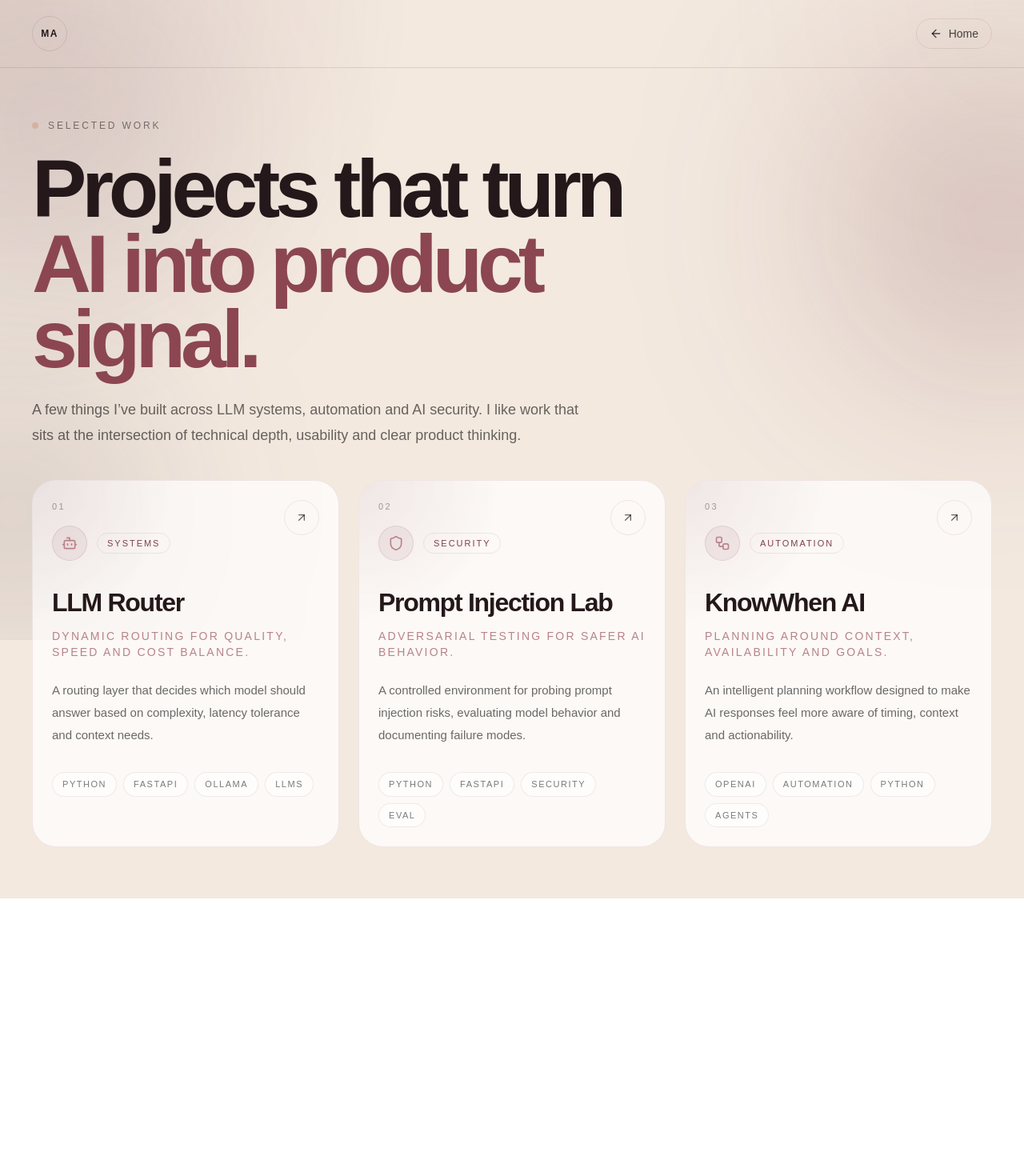
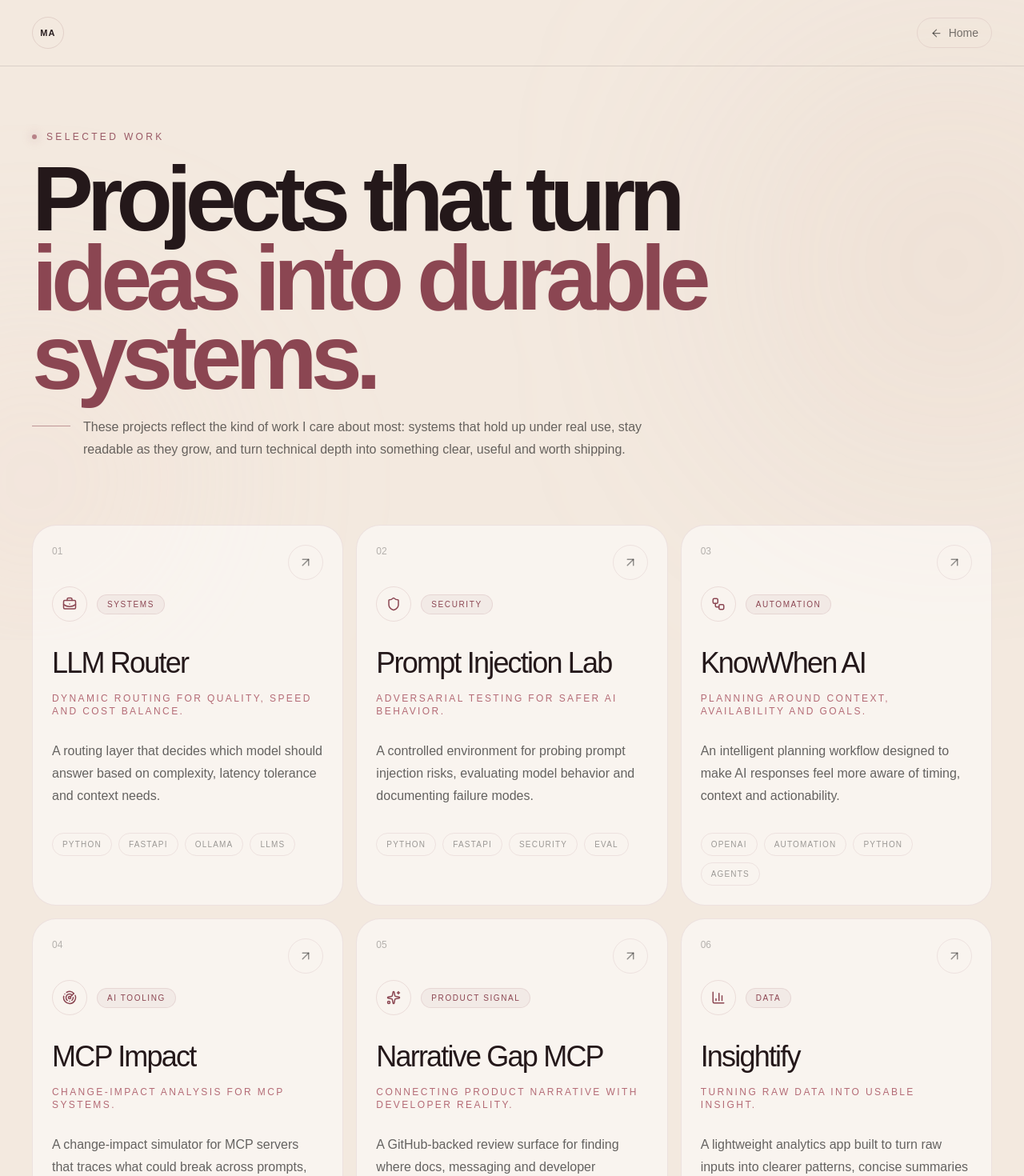
Before and after one commit to mahekara28/mahek-portfolio, a Next.js app: page /projects in a window 1280 px wide. Shown: the top 1470 px of the page at 80% size. Before the commit the page ends 1123 px from the top, so only its background shows below. Built offline with nearby package versions, Linux system fonts and the light colour scheme.

Commit message:
Home summary updated

```diff
--- a/app/blog/llm-routing/page.tsx
+++ b/app/blog/llm-routing/page.tsx
@@ -67,7 +67,7 @@ export default function LLMRoutingPage() {
               />
               <MetaBlock
                 label="Published"
-                value="September 2026"
+                value="August 2026"
                 isDark={isDark}
               />
               <MetaBlock
--- a/app/page.tsx
+++ b/app/page.tsx
@@ -794,7 +794,7 @@ export default function Home() {
               </Link>
 
               <a
-                href="https://drive.google.com/file/d/1HB3XFQCsMgmZfF50zjjNN6900j-cZDok/view?usp=sharing"
+                href="https://drive.google.com/file/d/1ieDdXUTnlAKEhHyRuVNN0C0Y5Sn8vDR3/view?usp=sharing"
                 target="_blank"
                 rel="noreferrer"
                 className={`inline-flex h-14 min-w-[8.9rem] flex-1 items-center justify-center gap-2 rounded-full border-[1.25px] px-4 text-[15px] backdrop-blur-sm shadow-[inset_0_0_0_1px_rgba(255,255,255,0.02)] transition duration-300 sm:flex-none sm:px-7 ${
--- a/app/projects/page.tsx
+++ b/app/projects/page.tsx
@@ -5,77 +5,118 @@ import { motion } from "motion/react";
 import {
   ArrowLeft,
   ArrowUpRight,
-  Bot,
+  BarChart3,
+  BriefcaseBusiness,
+  Radar,
   Shield,
+  Sparkles,
   Workflow,
 } from "lucide-react";
 import { useTheme } from "../theme-provider";
 
 const projects = [
   {
-    id: "01",
+    number: "01",
     title: "LLM Router",
-    category: "Systems",
-    icon: Bot,
-    tagline: "Dynamic routing for quality, speed and cost balance.",
     description:
       "A routing layer that decides which model should answer based on complexity, latency tolerance and context needs.",
     stack: ["Python", "FastAPI", "Ollama", "LLMs"],
-    href: "#",
+    github: "https://github.com/mahekara28/LLM---Router",
+    type: "Systems",
+    note: "Dynamic routing for quality, speed and cost balance.",
+    icon: BriefcaseBusiness,
   },
   {
-    id: "02",
+    number: "02",
     title: "Prompt Injection Lab",
-    category: "Security",
-    icon: Shield,
-    tagline: "Adversarial testing for safer AI behavior.",
     description:
       "A controlled environment for probing prompt injection risks, evaluating model behavior and documenting failure modes.",
     stack: ["Python", "FastAPI", "Security", "Eval"],
-    href: "#",
+    github: "https://github.com/mahekara28/Prompt-Injection-Lab",
+    type: "Security",
+    note: "Adversarial testing for safer AI behavior.",
+    icon: Shield,
   },
   {
-    id: "03",
+    number: "03",
     title: "KnowWhen AI",
-    category: "Automation",
-    icon: Workflow,
-    tagline: "Planning around context, availability and goals.",
     description:
       "An intelligent planning workflow designed to make AI responses feel more aware of timing, context and actionability.",
     stack: ["OpenAI", "Automation", "Python", "Agents"],
-    href: "#",
+    github: "https://github.com/mahekara28/knowwhen-ai",
+    type: "Automation",
+    note: "Planning around context, availability and goals.",
+    icon: Workflow,
+  },
+  {
+    number: "04",
+    title: "MCP Impact",
+    description:
+      "A change-impact simulator for MCP servers that traces what could break across prompts, workflows, agents and evals before updates ship.",
+    stack: ["JavaScript", "MCP", "GitHub", "Dev Tools"],
+    github: "https://github.com/mahekara28/mcp-impact",
+    type: "AI Tooling",
+    note: "Change-impact analysis for MCP systems.",
+    icon: Radar,
+  },
+  {
+    number: "05",
+    title: "Narrative Gap MCP",
+    description:
+      "A GitHub-backed review surface for finding where docs, messaging and developer experience drift away from what users actually encounter.",
+    stack: ["JavaScript", "MCP", "DevRel", "GitHub Signals"],
+    github: "https://github.com/mahekara28/Narrative-Gap-MCP",
+    type: "Product Signal",
+    note: "Connecting product narrative with developer reality.",
+    icon: Sparkles,
+  },
+  {
+    number: "06",
+    title: "Insightify",
+    description:
+      "A lightweight analytics app built to turn raw inputs into clearer patterns, concise summaries and more decision-friendly insight.",
+    stack: ["Python", "Streamlit", "GenAI", "Analytics"],
+    github: "https://github.com/mahekara28/Insightify",
+    type: "Data",
+    note: "Turning raw data into usable insight.",
+    icon: BarChart3,
   },
 ];
 
-export default function ProjectsPage() {
+export default function Projects() {
   const { isDark } = useTheme();
 
   return (
     <main
-      className={`min-h-screen transition-colors duration-500 ${
-        isDark ? "bg-[#140d10] text-[#efe1d6]" : "bg-[#f3e9df] text-[#24181a]"
+      className={`min-h-screen overflow-hidden transition-colors duration-500 ${
+        isDark ? "bg-[#140d10] text-[#f5e9df]" : "bg-[#f3e9df] text-[#24181a]"
       }`}
     >
       <div className="pointer-events-none fixed inset-0 overflow-hidden">
-        <div className="absolute -left-24 top-0 h-[320px] w-[320px] rounded-full bg-[#5a4558]/18 blur-[130px]" />
-        <div className="absolute -right-44 top-16 h-[420px] w-[420px] rounded-full bg-[#6f2f3d]/22 blur-[130px]" />
-        <div className="absolute -left-36 bottom-0 h-[320px] w-[320px] rounded-full bg-[#4f3946]/18 blur-[120px]" />
+        <div
+          className={`absolute -right-40 top-20 h-[500px] w-[500px] rounded-full blur-[140px] ${
+            isDark ? "bg-[#8b4652]/14" : "bg-[#d9b7a8]/18"
+          }`}
+        />
+        <div
+          className={`absolute -left-40 bottom-0 h-[400px] w-[400px] rounded-full blur-[130px] ${
+            isDark ? "bg-[#c78f97]/10" : "bg-[#f1d9ca]/18"
+          }`}
+        />
       </div>
-
-      <div className="pointer-events-none absolute inset-0 bg-[radial-gradient(circle_at_top_left,rgba(126,63,76,0.13),transparent_34%),radial-gradient(circle_at_top_right,rgba(212,178,159,0.04),transparent_28%)]" />
 
       <header
         className={`relative z-20 border-b ${
           isDark ? "border-[#d4b29f]/10" : "border-black/10"
         }`}
       >
-        <div className="mx-auto flex max-w-[1450px] items-center justify-between px-4 py-5 sm:px-6 md:px-10">
-          <Link href="/" className="flex items-center">
+        <div className="mx-auto flex h-[76px] max-w-[1450px] items-center justify-between px-4 sm:px-6 md:h-[82px] md:px-10">
+          <Link href="/" className="group flex items-center">
             <span
-              className={`flex h-11 w-11 items-center justify-center rounded-full border text-[12px] font-semibold tracking-[0.12em] transition ${
+              className={`flex h-10 w-10 items-center justify-center rounded-full border text-[11px] font-semibold tracking-[0.12em] transition ${
                 isDark
-                  ? "border-[#d4b29f]/18 text-[#efe1d6] hover:border-[#d4b29f]/34"
-                  : "border-[#7e3f4c]/16 text-[#24181a] hover:border-[#7e3f4c]/32"
+                  ? "border-[#d4b29f]/18 text-[#f5e9df] group-hover:border-[#d4b29f]/36 group-hover:text-white"
+                  : "border-[#7e3f4c]/14 text-[#2a1f21] group-hover:border-[#8b4652]/28 group-hover:text-[#8b4652]"
               }`}
             >
               MA
@@ -84,146 +125,182 @@ export default function ProjectsPage() {
 
           <Link
             href="/"
-            className={`inline-flex items-center gap-2 rounded-full border px-4 py-2 text-sm transition ${
+            className={`group inline-flex items-center gap-2 rounded-full border px-4 py-2 text-xs transition sm:text-sm ${
               isDark
-                ? "border-[#d4b29f]/12 text-[#efe1d6]/76 hover:border-[#d4b29f]/28 hover:text-[#f5e7db]"
-                : "border-[#7e3f4c]/12 text-black/70 hover:border-[#7e3f4c]/28 hover:text-[#7e3f4c]"
+                ? "border-[#d4b29f]/12 text-[#efe1d6]/56 hover:border-[#d4b29f]/26 hover:bg-white/[0.03] hover:text-white"
+                : "border-[#7e3f4c]/10 text-black/52 hover:border-[#8b4652]/22 hover:bg-[#8b4652]/[0.05] hover:text-[#2a1f21]"
             }`}
           >
-            <ArrowLeft className="h-4 w-4" />
+            <ArrowLeft
+              size={15}
+              className="transition-transform duration-300 group-hover:-translate-x-1"
+            />
             Home
           </Link>
         </div>
       </header>
 
-      <section className="relative z-10 mx-auto max-w-[1450px] px-4 pb-10 pt-10 sm:px-6 sm:pt-14 md:px-10 md:pt-16">
+      <section className="relative z-10 mx-auto max-w-[1450px] px-4 pb-14 pt-14 sm:px-6 md:px-10 md:pb-20 md:pt-20">
         <motion.div
-          initial={{ opacity: 0, y: 26 }}
+          initial={{ opacity: 0, y: 24 }}
           animate={{ opacity: 1, y: 0 }}
           transition={{ duration: 0.7 }}
-          className="max-w-[860px]"
         >
           <div
-            className={`flex items-center gap-3 text-[10px] uppercase tracking-[0.24em] sm:text-xs ${
-              isDark ? "text-[#efe1d6]/56" : "text-black/48"
+            className={`flex items-center gap-3 text-[10px] uppercase tracking-[0.28em] sm:text-xs ${
+              isDark ? "text-[#d4b29f]/82" : "text-[#9a5a66]"
             }`}
           >
-            <span className="h-2 w-2 rounded-full bg-[#d4b29f]" />
-            <span>Selected Work</span>
+            <span
+              className={`h-1.5 w-1.5 rounded-full ${
+                isDark
+                  ? "bg-[#d4b29f] shadow-[0_0_12px_3px_rgba(212,178,159,0.22)]"
+                  : "bg-[#b88388] shadow-[0_0_12px_3px_rgba(184,131,136,0.2)]"
+              }`}
+            />
+            Selected work
           </div>
 
-          <h1 className="mt-6 text-[clamp(3rem,8vw,6.8rem)] font-semibold leading-[0.92] tracking-[-0.06em]">
+          <h1 className="mt-5 max-w-5xl text-[clamp(3.5rem,9vw,8.5rem)] font-semibold leading-[0.86] tracking-[-0.07em]">
             Projects that turn
             <br />
-            <span className={isDark ? "text-[#b88388]" : "text-[#8b4652]"}>
-              AI into product signal.
+            <span className={isDark ? "text-[#d9c1b4]/44" : "text-[#8b4652]"}>
+              ideas into durable systems.
             </span>
           </h1>
 
+          <div className="mt-6 flex max-w-3xl items-start gap-4">
+            <div
+              className={`mt-3 h-px w-12 shrink-0 ${
+                isDark ? "bg-[#d4b29f]/46" : "bg-[#8b4652]/50"
+              }`}
+            />
+
             <p
-            className={`mt-6 max-w-[700px] text-base leading-8 sm:text-lg ${
-              isDark ? "text-[#efe1d6]/62" : "text-black/58"
+              className={`text-sm leading-7 sm:text-base ${
+                isDark ? "text-[#efe1d6]/54" : "text-black/58"
               }`}
             >
-            A few things I’ve built across LLM systems, automation and AI
-            security. I like work that sits at the intersection of technical
-            depth, usability and clear product thinking.
+              These projects reflect the kind of work I care about most:
+              systems that hold up under real use, stay readable as they grow,
+              and turn technical depth into something clear, useful and worth
+              shipping.
             </p>
+          </div>
         </motion.div>
       </section>
 
-      <section className="relative z-10 mx-auto max-w-[1450px] px-4 pb-16 sm:px-6 md:px-10">
-        <div className="grid gap-6 lg:grid-cols-2 xl:grid-cols-3">
+      <section className="relative z-10 mx-auto max-w-[1450px] px-4 pb-8 sm:px-6 md:px-10">
+        <div className="grid gap-4 md:grid-cols-2 xl:grid-cols-3">
           {projects.map((project, index) => {
             const Icon = project.icon;
 
             return (
               <motion.article
-                key={project.title}
+                key={project.number}
                 initial={{ opacity: 0, y: 26 }}
-                animate={{ opacity: 1, y: 0 }}
-                transition={{ duration: 0.6, delay: 0.18 + index * 0.08 }}
+                whileInView={{ opacity: 1, y: 0 }}
+                viewport={{ once: true, margin: "-80px" }}
+                transition={{ duration: 0.55, delay: index * 0.06 }}
                 className={`group relative overflow-hidden rounded-[30px] border p-6 ${
                   isDark
-                    ? "border-[#d4b29f]/10 bg-[#1a1115]/88"
-                    : "border-[#7e3f4c]/10 bg-white/70"
+                    ? "border-[#d4b29f]/10 bg-white/[0.025]"
+                    : "border-[#7e3f4c]/10 bg-white/50"
                 }`}
               >
-                <div className="absolute inset-0 bg-[radial-gradient(circle_at_top_left,rgba(126,63,76,0.12),transparent_30%)] opacity-80" />
+                <div
+                  className={`pointer-events-none absolute inset-0 opacity-0 transition duration-500 group-hover:opacity-100 ${
+                    isDark
+                      ? "bg-[radial-gradient(circle_at_top_right,rgba(199,143,151,0.12),transparent_40%)]"
+                      : "bg-[radial-gradient(circle_at_top_right,rgba(184,131,136,0.14),transparent_40%)]"
+                  }`}
+                />
+                <div
+                  className={`pointer-events-none absolute inset-x-0 top-0 h-px bg-gradient-to-r from-transparent to-transparent opacity-0 transition duration-500 group-hover:opacity-100 ${
+                    isDark ? "via-[#d4b29f]/40" : "via-[#8b4652]/28"
+                  }`}
+                />
 
-                <div className="relative">
+                <div className="relative flex h-full min-h-[360px] flex-col">
                   <div className="flex items-start justify-between gap-4">
-                    <div>
-                      <p
-                        className={`text-[11px] uppercase tracking-[0.22em] ${
-                          isDark ? "text-[#efe1d6]/34" : "text-black/36"
+                    <span
+                      className={`font-mono text-xs ${
+                        isDark ? "text-[#efe1d6]/24" : "text-black/28"
                       }`}
                     >
-                        {project.id}
-                      </p>
+                      {project.number}
+                    </span>
 
-                      <div className="mt-4 flex items-center gap-3">
+                    <a
+                      href={project.github}
+                      target="_blank"
+                      rel="noreferrer"
+                      className={`flex h-11 w-11 items-center justify-center rounded-full border transition-all duration-300 ${
+                        isDark
+                          ? "border-[#d4b29f]/10 text-[#efe1d6]/48 hover:border-[#d4b29f]/24 hover:text-[#f5e9df]"
+                          : "border-[#7e3f4c]/10 text-black/42 hover:border-[#8b4652]/18 hover:text-[#8b4652]"
+                      }`}
+                      aria-label={`View ${project.title} on GitHub`}
+                    >
+                      <ArrowUpRight size={18} />
+                    </a>
+                  </div>
+
+                  <div className="mt-2 flex items-center gap-3">
                     <div
                       className={`flex h-11 w-11 items-center justify-center rounded-full border ${
                         isDark
-                              ? "border-[#d4b29f]/12 bg-[#8b4652]/12"
-                              : "border-[#7e3f4c]/12 bg-[#8b4652]/8"
+                          ? "border-[#d4b29f]/14 text-[#d4b29f]/82"
+                          : "border-[#8b4652]/14 text-[#8b4652]"
                       }`}
                     >
-                          <Icon className="h-5 w-5 text-[#b88388]" />
+                      <Icon size={18} />
                     </div>
 
                     <span
-                          className={`rounded-full border px-3 py-1 text-[11px] uppercase tracking-[0.18em] ${
+                      className={`rounded-full border px-3 py-1 text-[10px] uppercase tracking-[0.16em] ${
                         isDark
-                              ? "border-[#d4b29f]/10 text-[#d4b29f]"
-                              : "border-[#7e3f4c]/10 text-[#7e3f4c]"
+                          ? "border-[#d4b29f]/16 bg-[#d4b29f]/[0.06] text-[#e6cfc1]"
+                          : "border-[#8b4652]/12 bg-[#8b4652]/[0.06] text-[#8b4652]"
                       }`}
                     >
-                          {project.category}
+                      {project.type}
                     </span>
                   </div>
-                    </div>
 
-                    <a
-                      href={project.href}
-                      className={`flex h-11 w-11 items-center justify-center rounded-full border transition ${
-                        isDark
-                          ? "border-[#d4b29f]/10 text-[#efe1d6]/66 hover:border-[#d4b29f]/30 hover:text-[#f5e7db]"
-                          : "border-[#7e3f4c]/10 text-black/60 hover:border-[#7e3f4c]/28 hover:text-[#7e3f4c]"
-                      }`}
-                    >
-                      <ArrowUpRight className="h-4 w-4 transition group-hover:-translate-y-0.5 group-hover:translate-x-0.5" />
-                    </a>
-                  </div>
-
-                  <h2 className="mt-8 text-[2rem] font-semibold leading-tight tracking-[-0.04em]">
+                  <h2 className="mt-8 text-3xl font-medium tracking-[-0.05em] transition-transform duration-500 group-hover:translate-x-1 sm:text-4xl">
                     {project.title}
                   </h2>
 
-                  <p className="mt-3 text-sm uppercase tracking-[0.16em] text-[#b88388]">
-                    {project.tagline}
-                  </p>
+                  <div
+                    className={`mt-4 text-[10px] uppercase tracking-[0.2em] sm:text-xs ${
+                      isDark ? "text-[#d4b29f]/82" : "text-[#b46b76]"
+                    }`}
+                  >
+                    {project.note}
+                  </div>
 
                   <p
-                    className={`mt-6 text-[15px] leading-7 ${
-                      isDark ? "text-[#efe1d6]/62" : "text-black/58"
+                    className={`mt-7 text-sm leading-7 transition-colors duration-300 sm:text-base ${
+                      isDark
+                        ? "text-[#efe1d6]/56 group-hover:text-[#efe1d6]/74"
+                        : "text-black/60 group-hover:text-black/74"
                     }`}
                   >
                     {project.description}
                   </p>
 
                   <div className="mt-8 flex flex-wrap gap-2">
-                    {project.stack.map((item) => (
+                    {project.stack.map((tech) => (
                       <span
-                        key={item}
-                        className={`rounded-full border px-3 py-1.5 text-[11px] uppercase tracking-[0.14em] ${
+                        key={tech}
+                        className={`rounded-full border px-3 py-1.5 text-[10px] uppercase tracking-[0.12em] transition duration-300 ${
                           isDark
-                            ? "border-[#d4b29f]/10 bg-white/[0.02] text-[#efe1d6]/58"
-                            : "border-[#7e3f4c]/10 bg-white/60 text-black/52"
+                            ? "border-[#d4b29f]/10 text-[#efe1d6]/34 group-hover:border-[#d4b29f]/18 group-hover:text-[#d4b29f]/82"
+                            : "border-[#7e3f4c]/10 text-black/38 group-hover:border-[#8b4652]/18 group-hover:text-[#8b4652]"
                         }`}
                       >
-                        {item}
+                        {tech}
                       </span>
                     ))}
                   </div>
```
Also changed, not shown: app/blog/page.tsx (+2 -8 lines). Lines whose indentation alone changed are shown as unchanged.
